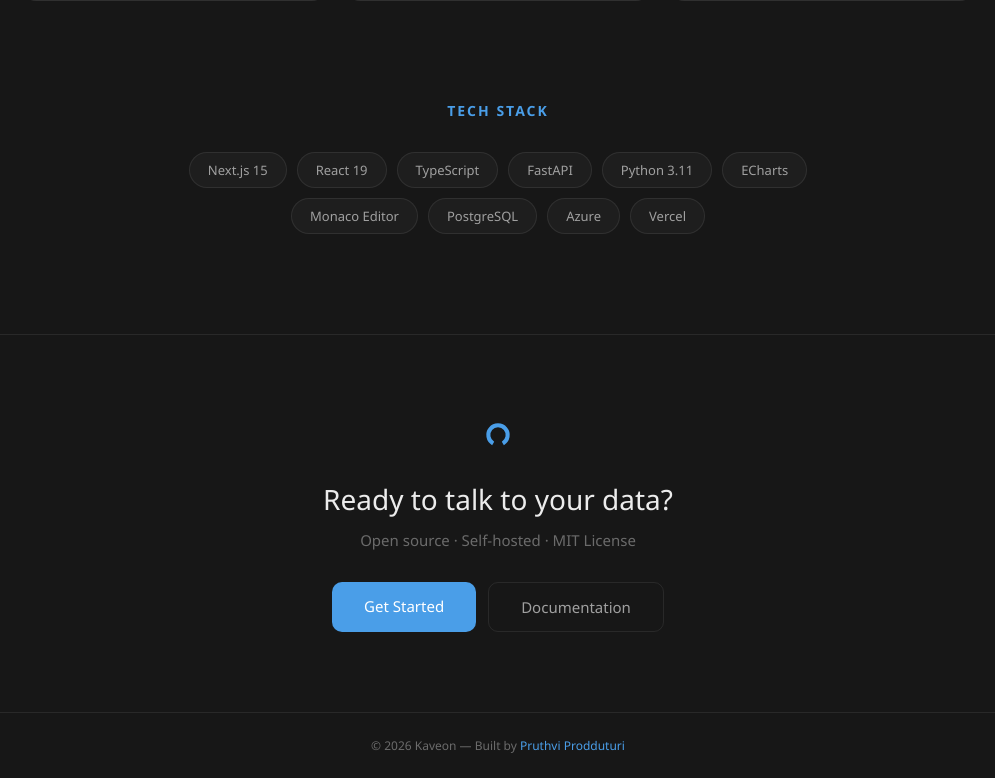
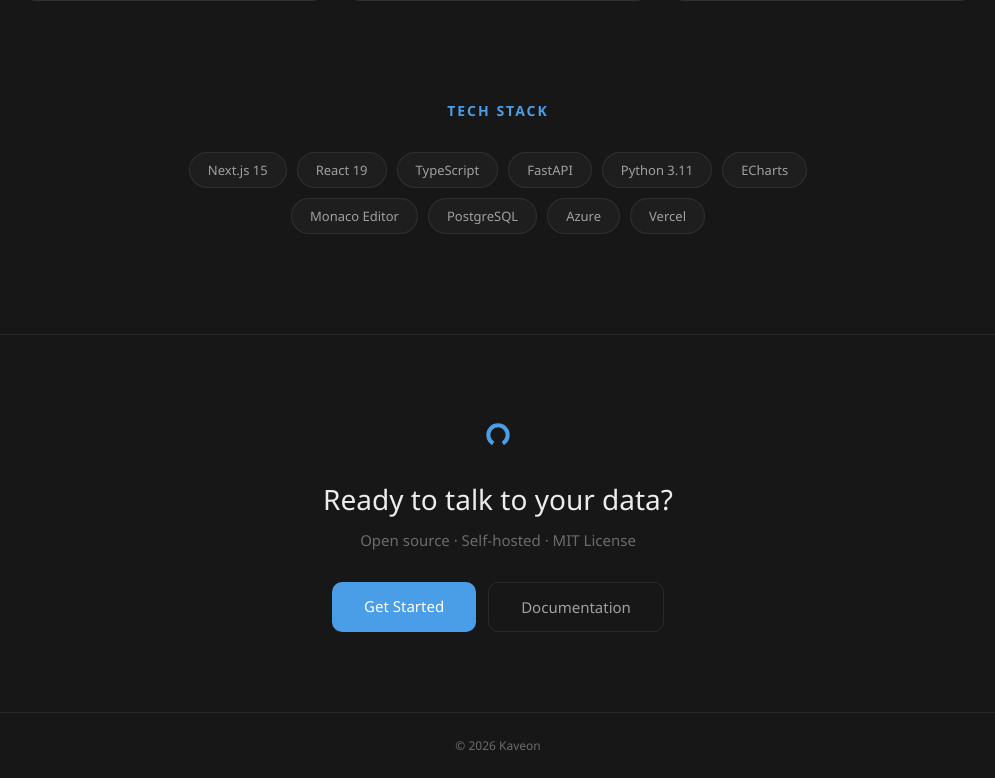
Before and after one commit to PruthviProdduturi/Kaveon, a Next.js app in the folder apps/kaveon-web/: page /about in a window 1280 px wide. Shown: the part 1931-2709 px from the top of the page, without its empty margins (142-1137 px from the left). Built offline with nearby package versions, Linux system fonts and the light colour scheme; no server answers.

Commit message:
fix: about footer — just '© 2026 Kaveon', no personal attribution

```diff
--- a/apps/kaveon-web/app/about/page.tsx
+++ b/apps/kaveon-web/app/about/page.tsx
@@ -134,7 +134,7 @@ export default function AboutPage() {
       {/* ─── Footer ─── */}
       <footer style={{ textAlign: "center", padding: "24px", borderTop: "1px solid var(--border)" }}>
         <p style={{ fontSize: 12, color: "var(--text-muted)" }}>
-          © {new Date().getFullYear()} Kaveon — Built by <a href="https://github.com/PruthviProdduturi" target="_blank" rel="noopener noreferrer" style={{ color: "var(--accent)", textDecoration: "none" }}>Pruthvi Prodduturi</a>
+          © {new Date().getFullYear()} Kaveon
         </p>
       </footer>
     </div>
```
